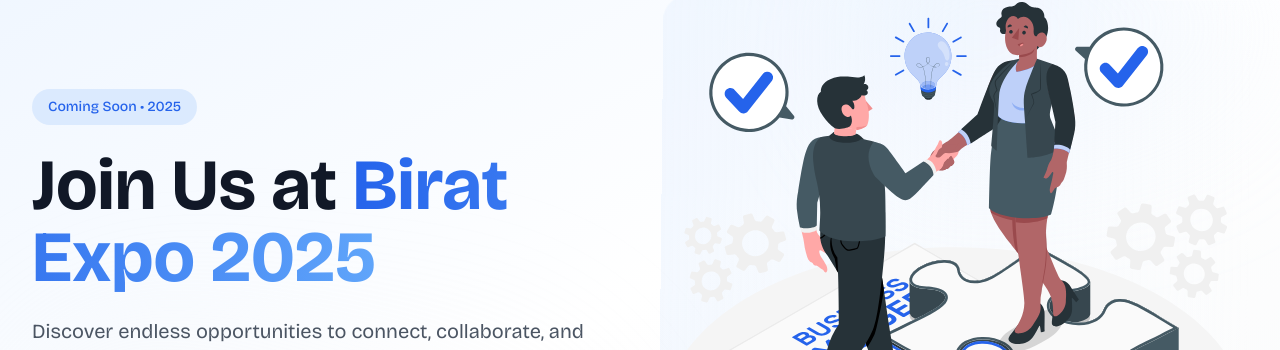
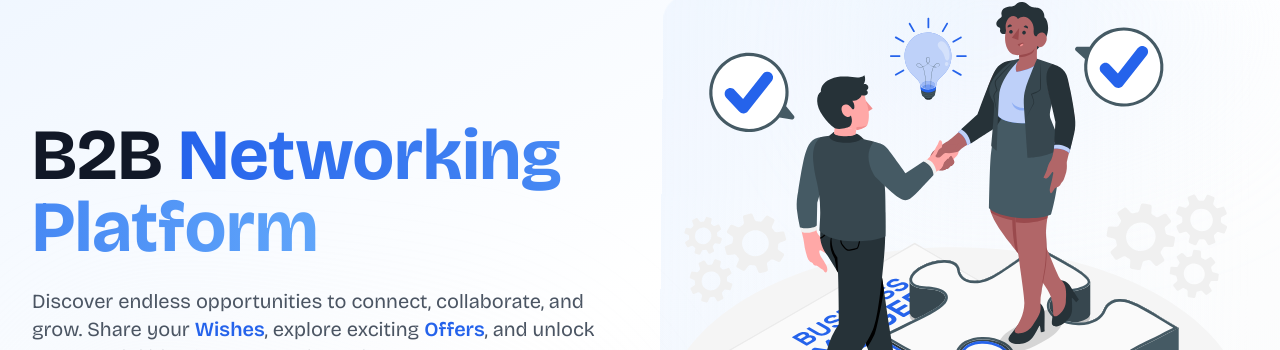
Before and after one commit to manavkhadka0/b2b_fe, a Next.js app: page / in a window 1280 px wide. Shown: the part 137-487 px from the top of the page. Built offline with nearby package versions, Linux system fonts and the light colour scheme; no server answers.

Commit message:
Update HeroSection component to modify text content and comment out motion div for future use

```diff
--- a/components/sections/landing-page/hero-section.tsx
+++ b/components/sections/landing-page/hero-section.tsx
@@ -23,7 +23,7 @@
             transition={{ duration: 0.8, ease: "easeOut" }}
           >
             {/* Improved typography and spacing */}
-            <motion.div
+            {/* <motion.div
               initial={{ opacity: 0, y: 20 }}
               animate={{ opacity: 1, y: 0 }}
               transition={{ delay: 0.2, duration: 0.8 }}
@@ -31,12 +31,12 @@
               <span className="inline-block px-4 py-2 rounded-full bg-blue-100 text-blue-600 text-sm font-medium mb-6">
                 Coming Soon • 2025
               </span>
-            </motion.div>
+            </motion.div> */}
 
             <h1 className="text-5xl md:text-6xl xl:text-7xl font-bold text-gray-900 leading-tight mb-6">
-              Join Us at{" "}
+              B2B{" "}
               <span className="text-transparent bg-clip-text bg-gradient-to-r from-blue-600 to-blue-400">
-                Birat Expo 2025
+                Networking Platform
               </span>
             </h1>
 
```
